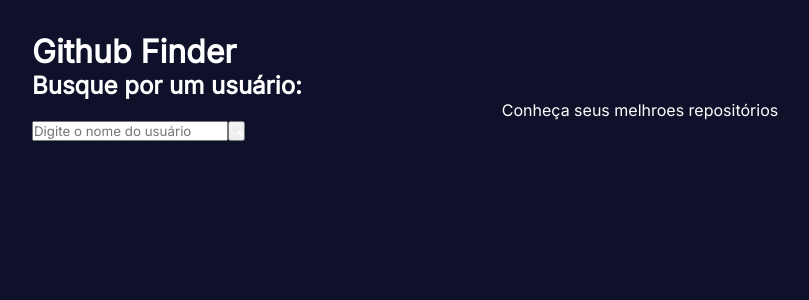
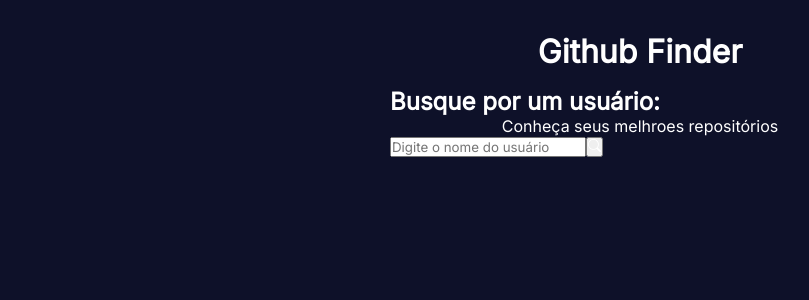
Before and after one commit to claudionsc/github-buscador, a React (Create React App) app: page / in a window 1280 px wide. Shown: the top 300 px of the page, without its empty margins (0-809 px from the left). Built offline with nearby package versions, Linux system fonts and the light colour scheme.

Commit message:
Iniciando css modular

```diff
--- /dev/null
+++ b/src/App.module.css
@@ -0,0 +1,9 @@
+.app {
+    max-width: 500px;
+    margin: 0 auto;
+}
+
+.app h1 {
+    text-align: center;
+    margin-bottom: 1rem;
+}
--- a/src/App.tsx
+++ b/src/App.tsx
@@ -1,8 +1,9 @@
 import { Outlet } from "react-router-dom";
+import classes from './App.module.css'
 
 function App() {
   return (
-    <div className="App">
+    <div className={classes.app}>
       <h1>Github Finder</h1>
       <Outlet />
     </div>
--- a/src/components/Search.tsx
+++ b/src/components/Search.tsx
@@ -1,19 +1,26 @@
 import React from 'react'
 import { BsSearch } from 'react-icons/bs'
+import { useState } from 'react'
 
 type SearchProps = {
     loadUser: (userName: string) => Promise<void>
 }
 
 
-const Search = ({loadUser}: SearchProps) => {
+const Search = ({ loadUser }: SearchProps) => {
+    const [userName, setUsername] = useState("");
+
     return (
         <div>
             <h2>Busque por um usuário:</h2>
             <p>Conheça seus melhroes repositórios</p>
             <div>
-            <input type="text" placeholder='Digite o nome do usuário' />
-            <button>
+                <input
+                    type="text"
+                    placeholder='Digite o nome do usuário'
+                    onChange={(e) => setUsername(e.target.value)}
+                />
+                <button onClick={() => loadUser(userName)}>
                     <BsSearch />
                 </button>
             </div>
--- a/src/index.css
+++ b/src/index.css
@@ -18,3 +18,6 @@ p {
 a {
   text-decoration: none;
 }
+input {
+  color: black;
+}
--- a/src/routes/Home.tsx
+++ b/src/routes/Home.tsx
@@ -7,17 +7,34 @@ import { UserProps } from '../types/user'
 const Home = () => {
     const [user, setUser] = useState<UserProps | null>(null);
 
-    const loadUser = async(userName: string) => {
+    const loadUser = async (userName: string) => {
         const res = await fetch(`https://api.github.com/users/${userName}`);
 
         const data = await res.json();
 
-        console.log(data);
+        const {
+            avatar_url,
+            login,
+            location,
+            followers,
+            following
+        } = data
+
+        const userData: UserProps = {
+            avatar_url,
+            login,
+            location,
+            followers,
+            following
+        };
+
+        setUser(userData);
     }
 
     return (
         <div>
-            <Search loadUser={loadUser}/>
+            <Search loadUser={loadUser} />
+            {user && <p>{user.login}</p>}
         </div>
     )
 }
```
Also changed, not shown: src/App.css (added). Lines whose indentation alone changed are shown as unchanged.
